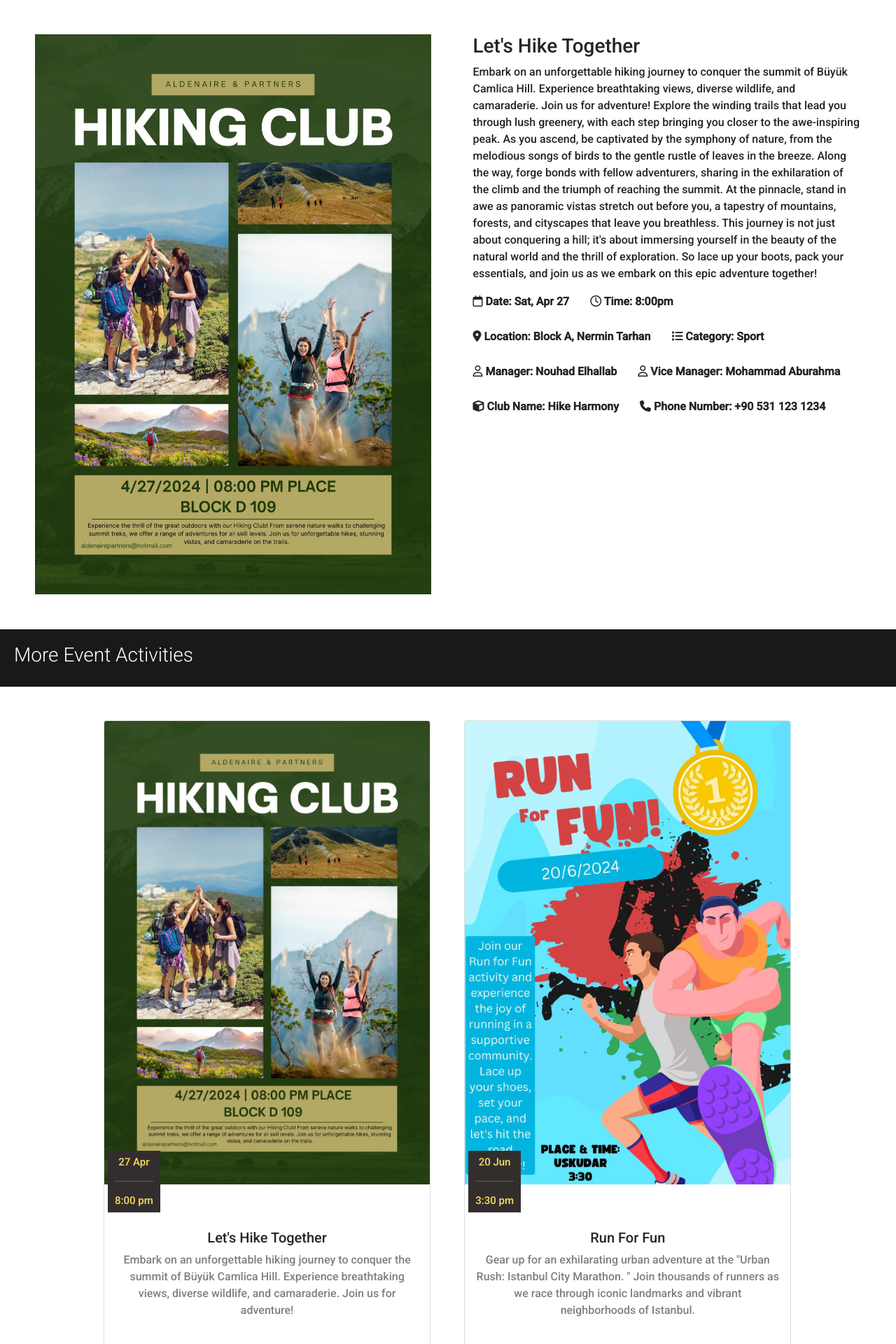
After one commit to Wa7ze/ClubConnect, a Django app: page /event-page in a window 1280 px wide. The commit adds this page. Shown: the part 377-2297 px from the top of the page at 70% size. Run offline with Django 4.2, Linux system fonts and the light colour scheme; some libraries are stand-ins or nearby versions.

Commit message:
created event activity page

```diff
--- a/ClubConnect/static/css/clubs-events.css
+++ b/ClubConnect/static/css/clubs-events.css
@@ -393,6 +393,95 @@ a{
   }
  /*End My List Style*/
 
+ /*Start Event Page Style*/
+ .event-timer{
+    background-image: url('https://studyinturkey.com/wp-content/uploads/2021/06/uskurdar-universitesi-6.jpg');
+    background-size: cover;
+    background-position: center;
+    background-repeat: no-repeat;
+    display: flex;
+    justify-content: center;
+    align-items: center;
+    min-height: 40vh;
+    gap: 7px;
+    color: var(--yellow-color);
+    position: relative;
+    top: 0;
+    left: 0;
+}
+.event-timer .filter-bg{
+    width: 100%;
+    height: 100%;
+    position: absolute;
+    top: 0;
+    left: 0;
+    background-color: rgba(0, 0, 0, 0.82);
+    z-index: 900;
+}
+.timer-div{
+    text-align: center;
+    z-index: 901;
+}
+
+.timer-div p{
+    font-size: 3rem;
+}
+.timer-points{
+    font-size: 2.6rem;
+    margin-bottom: 35px;
+    z-index: 901;
+}
+.timer-div span{
+    font-size: .8rem;
+}
+.event-activity-details-container{
+    display: flex;
+    padding: 50px;
+    gap: 60px;
+}
+.event-activity-details-container img{
+    width: 50vw;
+    height: 100vh;
+}
+.event-activity-details{
+    display: flex;
+    flex-wrap: wrap;
+    gap: 10px;
+}
+.event-activity-details p{
+    margin-right: 20px;
+    font-weight: bold;
+}
+.more-event-activities{
+    background-color: var(--dark-color);
+    padding: 20px;
+}
+.more-event-activities h3{
+    color: var(--ligh-color);
+    font-weight: 300;
+}
+@media screen and (max-width: 1168px){
+    .event-activity-details-container{
+        flex-direction: column;
+        align-items: center;
+    }
+}
+@media screen and (max-width: 780px){
+    .event-activity-details-container img{
+        width: 90vw;
+        height: 100%;
+    }
+    .timer-div p{
+        font-size: 2.3rem;
+    }
+    .timer-points{
+        font-size: 2rem;
+        margin-bottom: 35px;
+        z-index: 901;
+    }
+}
+ /*End Event Page Style*/
+
 @media screen and (min-width: 1316px){
     .cards-section{
         max-width: 1296px;
@@ -470,6 +559,7 @@ a{
         background-color: green;
       }
 }
+
 @media screen and (min-width: 996px) and (max-width: 1315px){
     .cards-section{
         max-width: 960px;
--- a/ClubConnect/static/js/script.js
+++ b/ClubConnect/static/js/script.js
@@ -330,3 +330,38 @@ function openImage(){
       currentIndex = currentIndex > 0 ? currentIndex - 1 : profilePostCards.length - cardsInView;
   }
 /*End Club Profile Page JS*/
+
+/*Start Event Page JS*/
+if(document.body.id === "event-page"){
+    let eventTimer = document.querySelector('.event-timer');
+        let countDownDate = new Date(`${eventTimer.dataset.date} ${eventTimer.dataset.time}`).getTime();
+        let x = setInterval(function(){
+            let now = new Date().getTime();
+            let distance = countDownDate - now;
+
+            let days = Math.floor(distance / (1000 * 60 * 60 * 24));
+            let hours = Math.floor((distance % (1000 * 60 * 60 * 24)) / (1000 * 60 * 60));
+            let minutes = Math.floor((distance % (1000 * 60 * 60)) / (1000 * 60));
+            let seconds = Math.floor((distance % (1000 * 60)) / 1000);
+
+            days = days < 10 ? "0" + days : days;
+            hours = hours < 10 ? "0" + hours : hours;
+            minutes = minutes < 10 ? "0" + minutes : minutes;
+            seconds = seconds < 10 ? "0" + seconds : seconds;
+
+            document.getElementById("days").innerHTML = days;
+            document.getElementById("hours").innerHTML = hours;
+            document.getElementById("minutes").innerHTML = minutes;
+            document.getElementById("seconds").innerHTML = seconds;
+
+            if(distance < 0){
+                clearInterval(x);
+                document.getElementById("days").innerHTML = '00';
+                document.getElementById("hours").innerHTML = '00';
+                document.getElementById("minutes").innerHTML = '00';
+                document.getElementById("seconds").innerHTML = '00';
+            }
+
+        },1000);
+}
+/*End Event Page JS*/
--- a/pages/urls.py
+++ b/pages/urls.py
@@ -18,5 +18,6 @@ urlpatterns = [
     path('create a new club', views.createNewClub, name = 'createNewClub'),
     path('admin-notifications', views.adminNotifications, name = 'adminNotifications'),
     path('manager-notifications', views.managerNotifications, name = 'managerNotifications'),
+    path('event-page', views.eventPage, name = 'eventPage'),
 
 ]
--- a/pages/views.py
+++ b/pages/views.py
@@ -102,6 +102,9 @@ def myList(request):
 def clubProfile(request):
     return render(request, 'pages/all-users-interface/club-profile.html')
 
+def eventPage(request):
+    return render(request, 'pages/all-users-interface/event-page.html')
+
 # admin Interface:
 
 def adminBoard(request):
--- /dev/null
+++ b/templates/pages/all-users-interface/event-page.html
@@ -0,0 +1,159 @@
+{% extends 'base.html' %}
+{% block content%}
+{% load static %}
+<!DOCTYPE html>
+<html lang="en">
+<head>
+    <meta charset="UTF-8">
+    <meta name="viewport" content="width=device-width, initial-scale=1.0">
+    <link rel="stylesheet" href="{% static 'css/bootstrap.min.css'%}">
+    <link rel="stylesheet" href="{% static 'css/all.min.css' %}">
+    <link rel="stylesheet" href="{% static 'css/clubs-events.css' %}">
+    <link rel="stylesheet" href="{% static 'css/navbar.css' %}">
+    <link rel="preconnect" href="https://fonts.googleapis.com">
+    <link rel="preconnect" href="https://fonts.gstatic.com" crossorigin>
+    <link href="https://fonts.googleapis.com/css2?family=Roboto:ital,wght@0,100;0,300;0,500&display=swap" rel="stylesheet">
+    <title>ClubConnect | Let's Hike Together Event</title>
+</head>
+<body id="event-page">
+
+    <div class="event-timer" data-date="Apr 27, 2024" data-time="20:00:00">
+        <div class="filter-bg"></div>
+        <div class="timer-div">
+        <p id="days">00</p>
+        <span>Days</span>
+       </div>
+
+       <span class="timer-points">:</span>
+
+       <div class="timer-div">
+        <p id="hours">00</p>
+        <span>Hours</span>
+       </div>
+
+        <span class="timer-points">:</span>
+
+       <div class="timer-div">
+        <p id="minutes">00</p>
+        <span>Minutes</span>
+       </div>
+
+       <span class="timer-points">:</span>
+
+       <div class="timer-div">
+        <p id="seconds">00</p>
+        <span>Seconds</span>
+       </div>
+
+    </div>
+
+    <div class="event-activity-details-container">
+        <img src="{% static 'images/hiking-event.jpg' %}" alt="let's Hike Event">
+        <div class="event-activity-infos">
+            <h3 class="event-activity-title">Let's Hike Together</h3>
+            <p class="event-activity-description">Embark on an unforgettable hiking journey to conquer the summit of Büyük Camlica Hill.
+                Experience breathtaking views, diverse wildlife, and camaraderie. Join us for adventure!
+                 Explore the winding trails that lead you through lush greenery, with each step bringing you closer to the awe-inspiring peak.
+                  As you ascend, be captivated by the symphony of nature, from the melodious songs of birds to the gentle rustle of leaves in the breeze.
+                   Along the way, forge bonds with fellow adventurers, sharing in the exhilaration of the climb and the triumph of reaching the summit.
+                    At the pinnacle, stand in awe as panoramic vistas stretch out before you, a tapestry of mountains, forests, and cityscapes that leave you breathless.
+                     This journey is not just about conquering a hill; it's about immersing yourself in the beauty of the natural world and the thrill of exploration.
+                      So lace up your boots, pack your essentials, and join us as we embark on this epic adventure together!
+            </p>
+            <div class="event-activity-details">
+                <p><i class="fa-regular fa-calendar"></i> Date: Sat, Apr 27</p>
+                <p><i class="fa-regular fa-clock"></i> Time: 8:00pm</p>
+                <p><i class="fa-solid fa-location-dot"></i> Location: Block A, Nermin Tarhan</p>
+                <p><i class="fa-solid fa-list"></i> Category: Sport</p>
+                <p><i class="fa-regular fa-user"></i> Manager: Nouhad Elhallab</p>
+                <p><i class="fa-regular fa-user"></i> Vice Manager: Mohammad Aburahma</p>
+                <p><i class="fa-solid fa-cube"></i> Club Name: Hike Harmony</p>
+                <p><i class="fa-solid fa-phone"></i> Phone Number: +90 531 123 1234</p>
+            </div>
+        </div>
+    </div>
+    <div class="more-event-activities">
+        <h3>More Event Activities</h3>
+    </div>
+
+    <div class="container cards-section mt-5 mb-5">
+        <div class="row events-cards-container gap-5">
+          <div class="no-clubs-events-matches hidden-div">
+              <h3 class="text-black-50 fs-5">No Events Found</h3>
+          </div>
+            <div class="card p-0 col-md-4 col-lg-3 event-card card-to-filter text-center" data-category = "sport">
+                        <div class="image-wrapper">
+                            <a href="#">
+                        <img src="{% static 'images/hiking-event.jpg' %}" class="card-img-top event-img" alt="let's Hike Event">
+                        <div class="event-date date-to-style" data-date = "2024-04-27">
+                        <span><span class="event-day">27 </span><span class="event-month">Apr</span></span>
+                        <hr>
+                        <span class="event-time">8:00 pm</span>
+                    </div>
+                    </a>
+                    </div>
+
+                    <div class="card-body">
+                        <h5 class="card-title mt-5">Let's Hike Together</h5>
+                        <p class="card-text text-black-50">Embark on an unforgettable hiking journey to conquer the summit of Büyük Camlica Hill.
+                             Experience breathtaking views, diverse wildlife, and camaraderie. Join us for adventure!</p>
+                        <div class="info-list">
+                            <a href="#"><button type="button" class="main-btn more-info-btn">More Info</button></a>
+
+                        </div>
+                </div>
+            </div>
+            <div class="card p-0 col-md-4 col-lg-3 event-card card-to-filter text-center" data-category = "sport">
+                <div class="image-wrapper">
+                    <a href="#">
+                <img src="{% static 'images/run-for-fun-event.jpg' %}" class="card-img-top event-img" alt="Running event">
+                <div class="event-date date-to-style" data-date = "2024-06-20">
+                <span><span class="event-day">20 </span><span class="event-month">Jun</span></span>
+                <hr>
+                <span class="event-time">3:30 pm</span>
+            </div>
+            </a>
+            </div>
+
+            <div class="card-body">
+                <h5 class="card-title mt-5">Run For Fun</h5>
+                <p class="card-text text-black-50">Gear up for an exhilarating urban adventure at the "Urban Rush: Istanbul City Marathon.
+                    " Join thousands of runners as we race through iconic landmarks and vibrant neighborhoods of Istanbul.</p>
+                <div class="info-list">
+                    <a href="#"><button type="button" class="main-btn more-info-btn">More Info</button></a>
+
+                </div>
+        </div>
+    </div>
+        <div class="card p-0 col-md-4 col-lg-3 event-card card-to-filter text-center" data-category = "sport">
+            <div class="image-wrapper">
+                <a href="#">
+            <img src="{% static 'images/volley-ball-event.jpg' %}" class="card-img-top event-img" alt="volleyBall match Event">
+            <div class="event-date date-to-style" data-date = "2024-04-30">
+            <span><span class="event-day">30 </span><span class="event-month">Apr</span></span>
+            <hr>
+            <span class="event-time">7:00 pm</span>
+        </div>
+        </a>
+        </div>
+
+        <div class="card-body">
+            <h5 class="card-title mt-5">VolleyBall Match</h5>
+            <p class="card-text text-black-50">Dive into the excitement of beach volleyball at the "Bosphorus Beach Volleyball Bash"!
+                 Join us for an action-packed match on the sandy shores of Istanbul's iconic Bosphorus coastline.</p>
+            <div class="info-list">
+                <a href="#"><button type="button" class="main-btn more-info-btn">More Info</button></a>
+
+            </div>
+    </div>
+    </div>
+        </div>
+      </div>
+
+    <script src="{% static 'js/bootstrap.bundle.min.js' %}"></script>
+    <script src="{% static 'js/all.min.js' %}"></script>
+    <script src="{% static 'js/navbar.js' %}"></script>
+    <script src="{% static 'js/script.js' %}"></script>
+</body>
+</html>
+{% endblock content %}
--- a/templates/pages/all-users-interface/events.html
+++ b/templates/pages/all-users-interface/events.html
@@ -68,7 +68,7 @@
           </div>
             <div class="card p-0 col-md-4 col-lg-3 event-card card-to-filter text-center" data-category = "sport">
                         <div class="image-wrapper">
-                            <a href="#">
+                            <a href="{% url 'eventPage'%}">
                         <img src="{% static 'images/hiking-event.jpg' %}" class="card-img-top event-img" alt="let's Hike Event">
                         <div class="event-date date-to-style" data-date = "2024-04-27">
                         <span><span class="event-day">27 </span><span class="event-month">Apr</span></span>
@@ -83,7 +83,7 @@
                         <p class="card-text text-black-50">Embark on an unforgettable hiking journey to conquer the summit of Büyük Camlica Hill.
                              Experience breathtaking views, diverse wildlife, and camaraderie. Join us for adventure!</p>
                         <div class="info-list">
-                            <a href="#"><button type="button" class="main-btn more-info-btn">More Info</button></a>
+                            <a href="{% url 'eventPage'%}"><button type="button" class="main-btn more-info-btn">More Info</button></a>
                             <span class="add-to-list-btn add-to-list-plus"></span>
                         </div>
                 </div>
```
Also changed, not shown: static/css/clubs-events.css (+90 -0 lines), static/js/script.js (+35 -0 lines), db.sqlite3.
